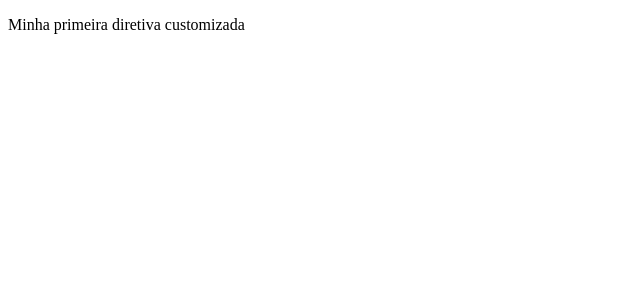
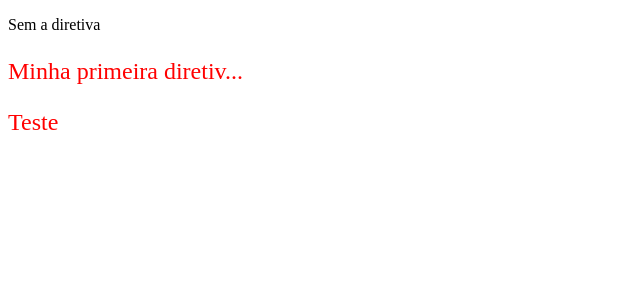
Before and after one commit to antoniotnn/diretivas, a Vue app: page / in a window 1280 px wide. Shown: the top 300 px of the page, without its empty margins (0-640 px from the left). Built offline with nearby package versions, Linux system fonts and the light colour scheme.

Commit message:
195. Manipulando o elemento HTML por meio da diretiva personalizada

```diff
--- a/src/App.vue
+++ b/src/App.vue
@@ -1,5 +1,9 @@
 <template>
-  <p v-teste>Minha primeira diretiva customizada</p>
+  <div>
+    <p>Sem a diretiva</p>
+    <p v-texto>Minha primeira diretiva customizada</p>
+    <p v-texto>Teste</p>
+  </div>
 </template>
 
 <script>
--- a/src/main.js
+++ b/src/main.js
@@ -4,8 +4,31 @@ import App from './App.vue'
 const Vue = createApp(App);
 
 //configurando diretiva customizada
-Vue.directive('teste', {
-    created() { //chamado antes que os atributos do elementos, ou ouvintes de evento  (event listeners) sejam aplicados
+Vue.directive('texto', {
+    // parâmtros que podem ser recebidos: el, binding, vnode, prevVnode
+    created(el) { //chamado antes que os atributos do elementos, ou ouvintes de evento  (event listeners) sejam aplicados
+        console.log(el.style);
+        el.style.color = 'red';
+        el.style.fontSize = '150%';
+
+        let textoOriginal = el.innerText;
+        let tamanhoTextoOriginal = textoOriginal.length;
+        let textoAjustado = '';
+
+        if (tamanhoTextoOriginal > 25) {
+            //vamos truncar o texto em 22 caracteres e adicionar '...'
+            textoAjustado = textoOriginal.substring(0, 22) + '...';
+        } else {
+            //manter texto original
+            textoAjustado = textoOriginal;
+        }
+
+        el.innerText = textoAjustado;
+
+        console.log('tamanho texto original:', tamanhoTextoOriginal);
+
+        console.log('Texto original: ', textoOriginal);
+
         console.log('A diretiva foi aplicada com sucesso');
     }
 });
```
